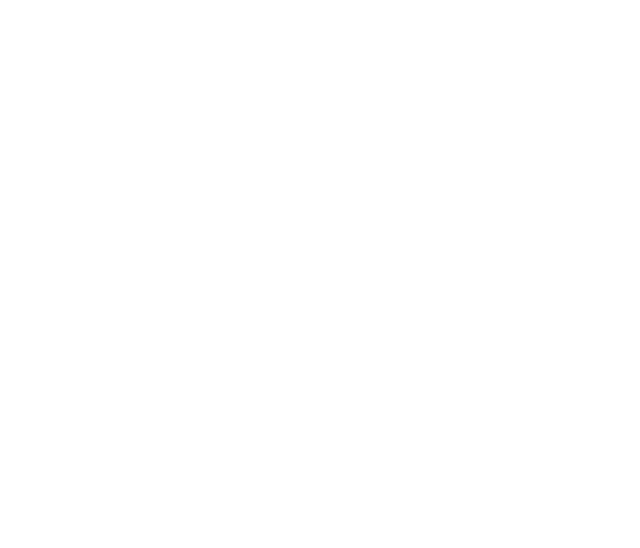
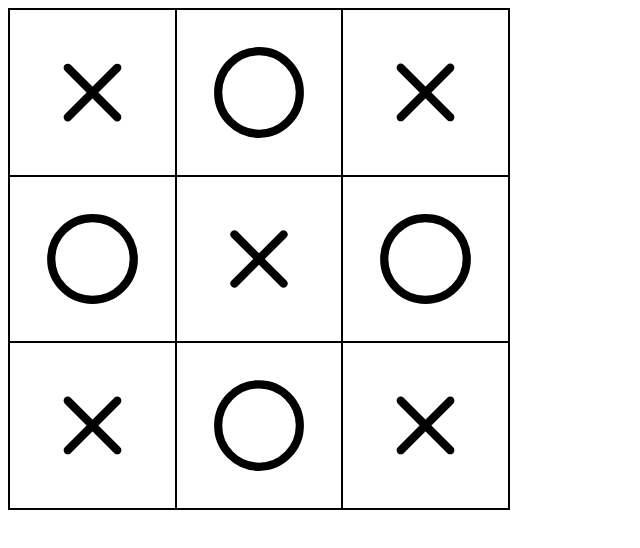
Before and after one commit to ianrp/tic-tac-toe, a plain HTML site: page index.html in a window 1280 px wide. Shown: the whole page, without its empty margins (0-640 px from the left). Drawn offline with Linux system fonts and the light colour scheme.

Commit message:
Render gameboard array to webpage

```diff
--- a/index.html
+++ b/index.html
@@ -9,6 +9,16 @@
   <script src="script.js" defer></script>
 </head>
 <body>
-
+  <div class="board">
+    <div></div>
+    <div></div>
+    <div></div>
+    <div></div>
+    <div></div>
+    <div></div>
+    <div></div>
+    <div></div>
+    <div></div>
+  </div>
 </body>
 </html>
--- a/script.js
+++ b/script.js
@@ -0,0 +1,31 @@
+const gameboard = (() => {
+  let boardArray = ['x', 'o', 'x', 'o', 'x', 'o', 'x', 'o', 'x'];
+  const getTile = (i) => boardArray[i];
+  return { getTile };
+})();
+
+const displayController = (() => {
+
+  const update = () => {
+    for (let i = 0; i < 9; i++) {
+      const tile = gameboard.getTile(i);
+      if (tile === 'x') {
+        const symbol = document.createElement('img');
+        symbol.src = 'images/x.svg';
+        const tileNode = document.querySelector(`.board div:nth-child(${i+1})`);
+        tileNode.textContent = '';
+        tileNode.appendChild(symbol);
+      } else if (tile ==='o') {
+        const symbol = document.createElement('img');
+        symbol.src = 'images/circle.svg';
+        const tileNode = document.querySelector(`.board div:nth-child(${i+1})`);
+        tileNode.textContent = '';
+        tileNode.appendChild(symbol);
+      }
+    }
+  }
+
+  return { update };
+})();
+
+displayController.update();
--- a/style.css
+++ b/style.css
@@ -0,0 +1,18 @@
+.board {
+  display: grid;
+  grid-template-columns: auto auto auto;
+  width: 500px;
+  height: 500px;
+  border: 1px solid black;
+}
+
+.board div {
+  border: 1px solid black;
+  display: flex;
+  justify-content: center;
+  align-items: center;
+}
+
+img {
+  width: 60%;
+}
```
Also changed, not shown: images/circle.svg (added), images/x.svg (added).
